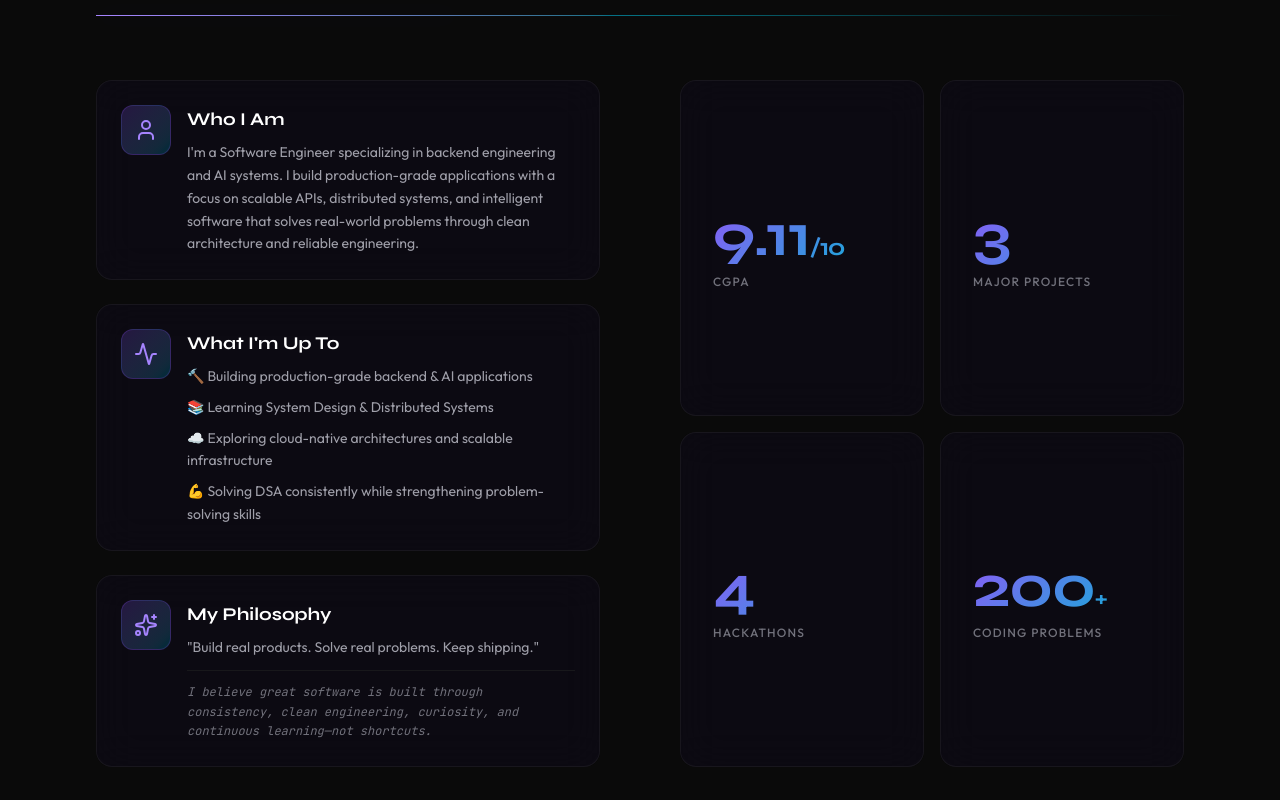
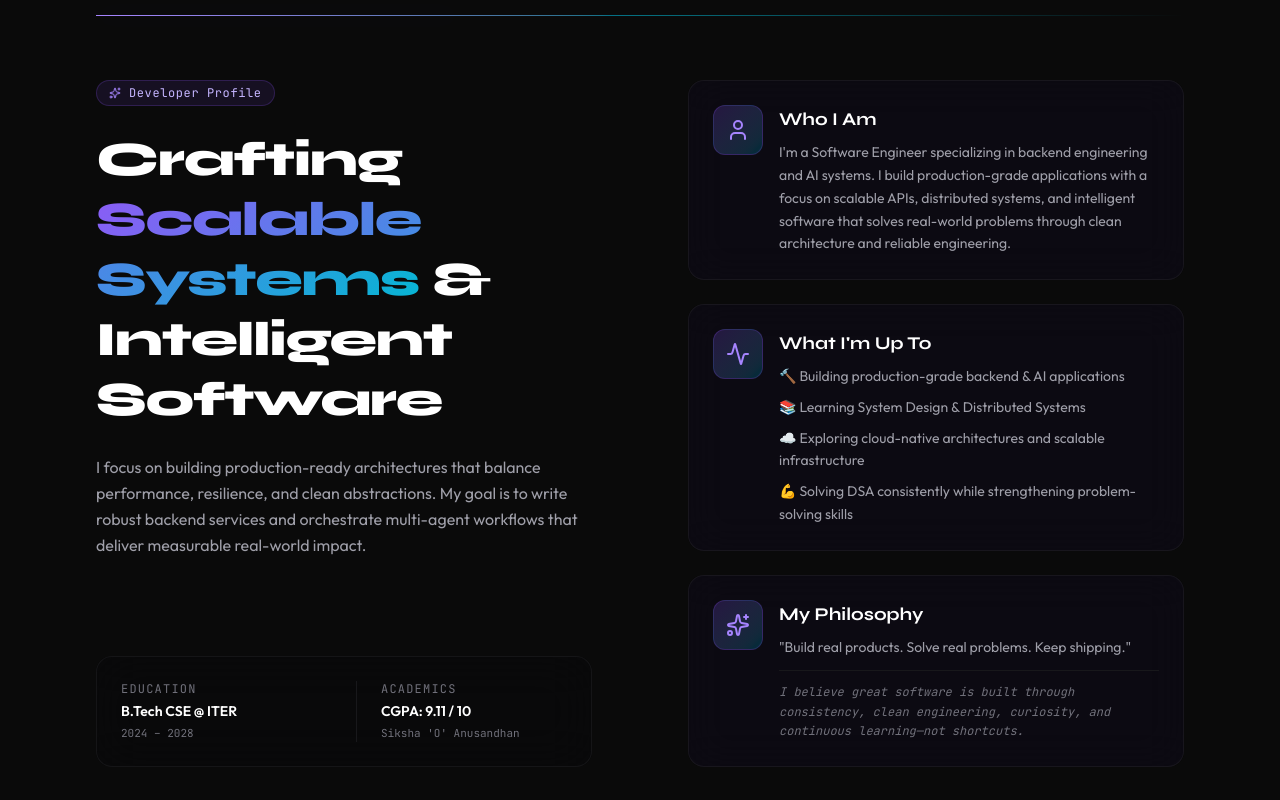
Before and after one commit to Anil-Pradhan-web/MY-PORTFOLIO, a Next.js app: page / in a window 1280 px wide. Shown: the part 1100-1900 px from the top of the page. Built offline with nearby package versions, Linux system fonts and the light colour scheme; a web font is replaced by a local one.

Commit message:
feat: redesign About section layout without stats cards

```diff
--- a/src/components/sections/About.tsx
+++ b/src/components/sections/About.tsx
@@ -1,9 +1,8 @@
-
 "use client";
 
 import { motion } from 'framer-motion';
 import SectionHeading from '../ui/SectionHeading';
-import { User, Target, Code2, Activity, Sparkles } from 'lucide-react';
+import { User, Activity, Sparkles } from 'lucide-react';
 
 const aboutData = [
   {
@@ -29,26 +28,55 @@ const aboutData = [
   }
 ];
 
-const stats = [
-  { label: "CGPA", value: "9.11", suffix: "/10" },
-  { label: "Major Projects", value: "3", suffix: "" },
-  { label: "Hackathons", value: "4", suffix: "" },
-  { label: "Coding Problems", value: "200", suffix: "+" }
-];
-
 export default function About() {
   return (
     <section id="about" className="py-32 w-full max-w-7xl mx-auto px-6 sm:px-12 md:px-24">
       <SectionHeading>About Me</SectionHeading>
 
-      <div className="grid grid-cols-1 lg:grid-cols-2 gap-12 lg:gap-20 w-full mt-12">
+      <div className="grid grid-cols-1 lg:grid-cols-2 gap-16 lg:gap-24 w-full mt-12 items-stretch">
 
-        {/* Left Column - Info Cards */}
+        {/* Left Column - Profile Summary & Metadata */}
         <motion.div
-          initial={{ opacity: 0, x: -40 }}
+          initial={{ opacity: 0, x: -30 }}
           whileInView={{ opacity: 1, x: 0 }}
           viewport={{ once: true }}
           transition={{ duration: 0.6 }}
+          className="flex flex-col justify-between gap-12"
+        >
+          <div className="space-y-6">
+            <div className="inline-flex items-center gap-2 px-3 py-1 bg-violet-500/10 border border-violet-500/20 rounded-full text-violet-300 text-xs font-mono tracking-wider w-fit">
+              <Sparkles size={12} className="text-violet-400" />
+              Developer Profile
+            </div>
+            <h3 className="font-syne text-4xl sm:text-5xl font-extrabold text-white leading-tight tracking-tight">
+              Crafting <span className="gradient-text font-black">Scalable Systems</span> & Intelligent Software
+            </h3>
+            <p className="text-zinc-400 text-base leading-relaxed font-sans">
+              I focus on building production-ready architectures that balance performance, resilience, and clean abstractions. My goal is to write robust backend services and orchestrate multi-agent workflows that deliver measurable real-world impact.
+            </p>
+          </div>
+
+          {/* Quick Info Grid */}
+          <div className="grid grid-cols-2 gap-6 bg-zinc-950/40 border border-zinc-900/80 rounded-2xl p-6 backdrop-blur-xl">
+            <div className="space-y-1">
+              <div className="text-zinc-500 text-xs uppercase font-mono tracking-widest">Education</div>
+              <div className="text-white text-sm font-semibold">B.Tech CSE @ ITER</div>
+              <div className="text-zinc-500 text-[11px] font-mono">2024 – 2028</div>
+            </div>
+            <div className="space-y-1 border-l border-zinc-900 pl-6">
+              <div className="text-zinc-500 text-xs uppercase font-mono tracking-widest">Academics</div>
+              <div className="text-white text-sm font-semibold">CGPA: 9.11 / 10</div>
+              <div className="text-zinc-500 text-[11px] font-mono">Siksha 'O' Anusandhan</div>
+            </div>
+          </div>
+        </motion.div>
+
+        {/* Right Column - Info Cards */}
+        <motion.div
+          initial={{ opacity: 0, x: 30 }}
+          whileInView={{ opacity: 1, x: 0 }}
+          viewport={{ once: true }}
+          transition={{ duration: 0.6, delay: 0.2 }}
           className="flex flex-col gap-6"
         >
           {aboutData.map((item, idx) => {
@@ -88,38 +116,6 @@ export default function About() {
             );
           })}
         </motion.div>
-
-        {/* Right Column - Stats Grid */}
-        <motion.div
-          initial={{ opacity: 0, x: 40 }}
-          whileInView={{ opacity: 1, x: 0 }}
-          viewport={{ once: true }}
-          transition={{ duration: 0.6, delay: 0.2 }}
-          className="grid grid-cols-2 gap-4"
-        >
-          {stats.map((stat, idx) => (
-            <motion.div
-              key={idx}
-              initial={{ opacity: 0, scale: 0.9 }}
-              whileInView={{ opacity: 1, scale: 1 }}
-              viewport={{ once: true }}
-              transition={{ delay: idx * 0.1 }}
-              className="group relative glass-card backdrop-blur-xl rounded-2xl p-8 flex flex-col justify-center overflow-hidden border border-zinc-800 hover:border-violet-500/30 transition-all duration-300"
-            >
-              {/* Gradient overlay on hover */}
-              <div className="absolute inset-0 bg-gradient-to-br from-violet-500/5 to-cyan-500/5 opacity-0 group-hover:opacity-100 transition-opacity duration-300" />
-
-              <div className="relative z-10">
-                <h4 className="font-syne text-5xl lg:text-6xl font-bold gradient-text mb-2 tracking-tight">
-                  {stat.value}<span className="text-2xl text-zinc-500">{stat.suffix}</span>
-                </h4>
-                <p className="text-zinc-500 font-sans text-xs uppercase tracking-widest font-medium">
-                  {stat.label}
-                </p>
-              </div>
-            </motion.div>
-          ))}
-        </motion.div>
       </div>
 
       {/* Focus Areas & Open To Sections */}
```
